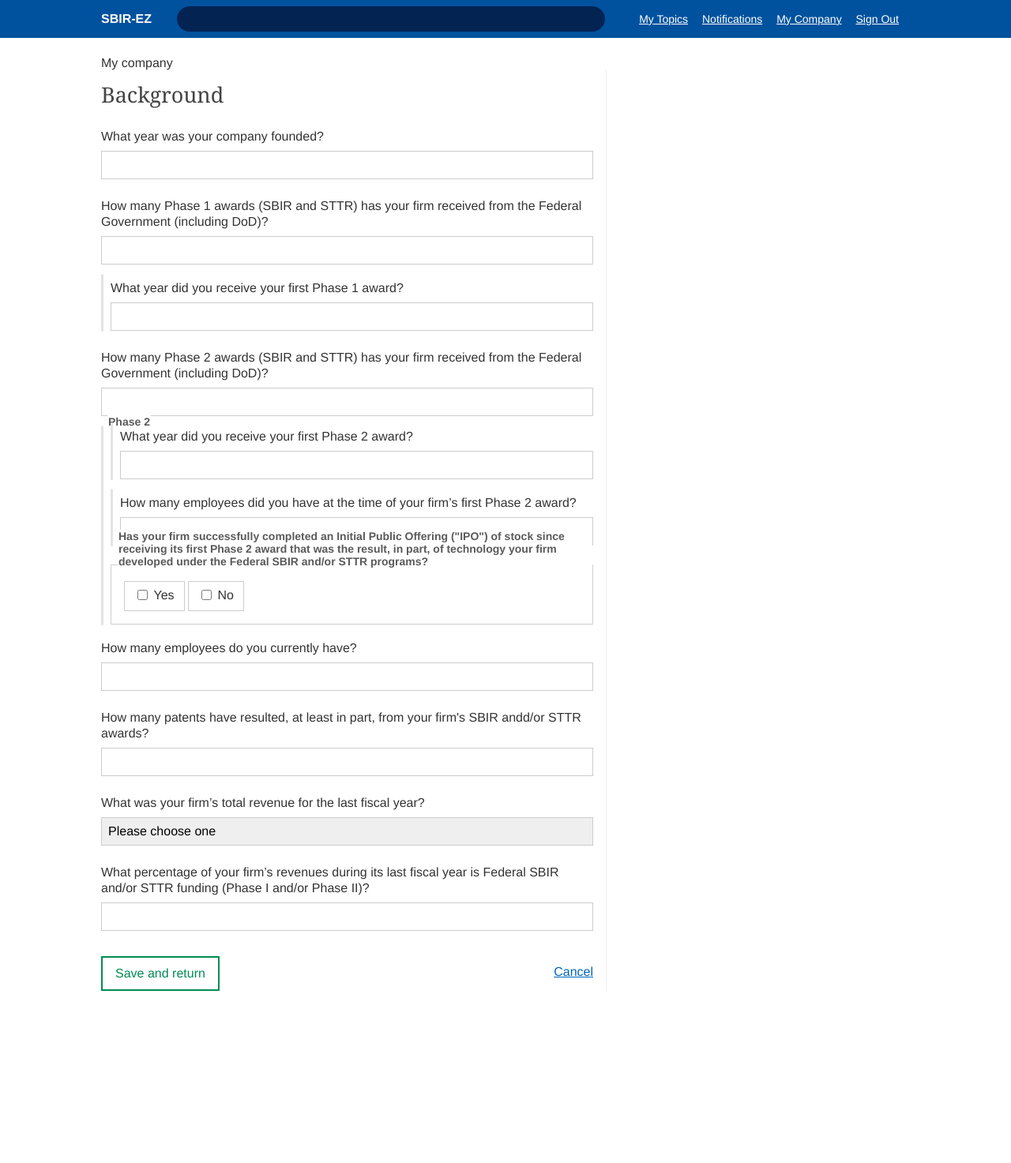
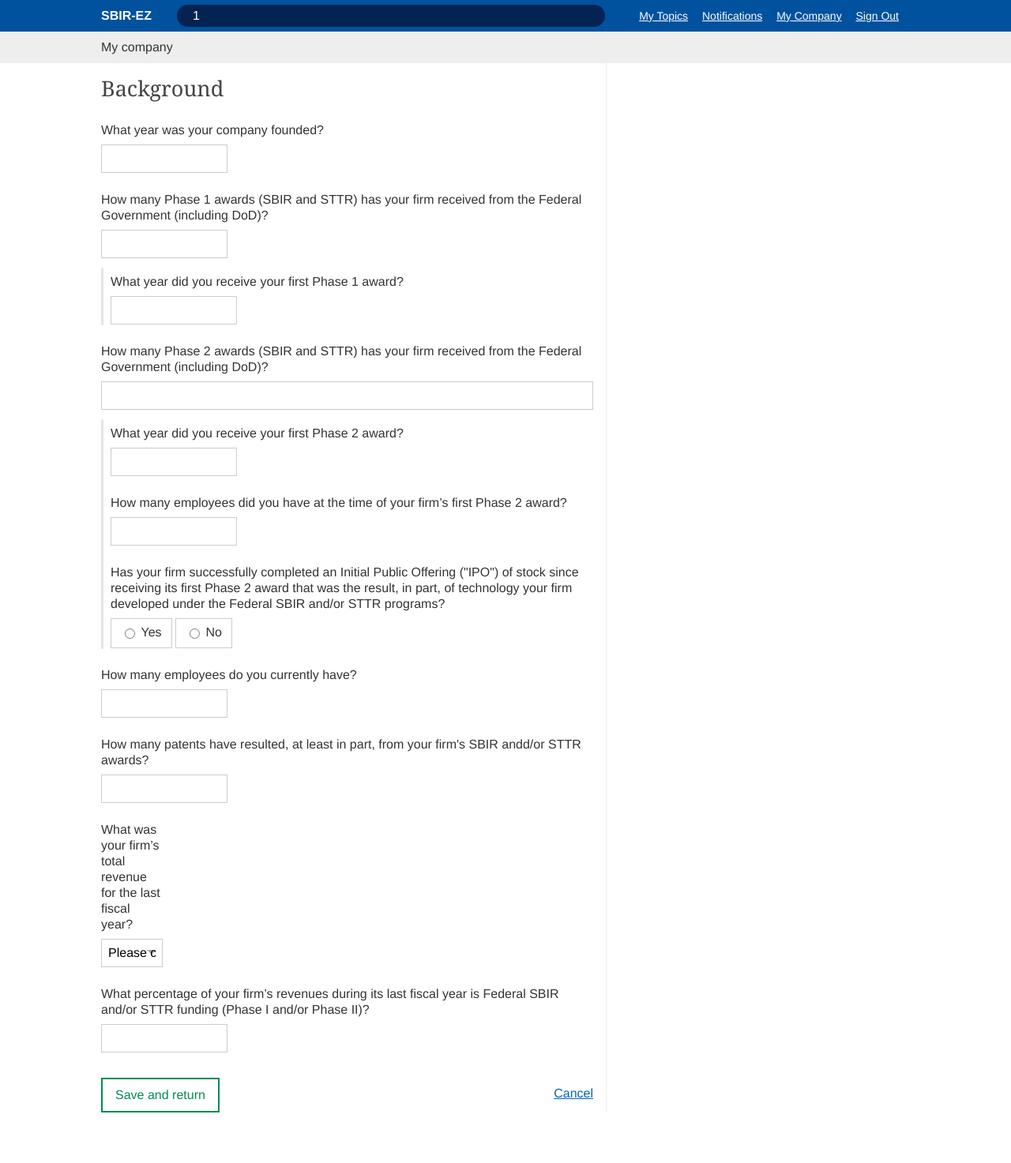
Before and after one commit to 18F/sbirez-prototype, a PHP site: page /company_background.php?query=1 in a window 1280 px wide. Shown: the whole page at 79% size. Before the commit the page ends 1255 px from the top, so only its background shows below. Run offline with PHP 8.4, Linux system fonts and the light colour scheme; some libraries are stand-ins or nearby versions.

Commit message:
Updating styles for company

```diff
--- a/_includes/_head.php
+++ b/_includes/_head.php
@@ -1,3 +1,10 @@
+<?
+  $query = $_GET["query"];
+  if($query == null || $query == "") {
+    $query = "Monopropellant";
+  }
+?>
+
 <head>
   <script src="//use.typekit.net/pyi1vdj.js"></script>
   <script>try{Typekit.load();}catch(e){}</script>
--- a/_includes/_header.php
+++ b/_includes/_header.php
@@ -1,11 +1,11 @@
 <header role="banner" class="banner">
   <div class="wrap">
     <h1>SBIR-EZ</h1>
-    <form>
+    <form action="search_results_page.php" method="get">
       <div class="field">
         <label>
           <span class="label-text">Query</span>
-          <input type="search" />
+          <input type="search" id="query" name="query" value="<?=$query ?>" />
         </label>
       </div>
       <footer>
@@ -13,10 +13,10 @@
       </footer>
     </form>
     <nav class="primary">
-      <a href="#">My Topics</a>
+      <a href="search_results_page.php">My Topics</a>
       <a href="#">Notifications</a>
-      <a href="#">My Company</a>
-      <a href="#">Sign Out</a>
+      <a href="company_background.php">My Company</a>
+      <a href="sign_in.php">Sign Out</a>
     </nav>
   </div>
 </header>
--- a/company_background.php
+++ b/company_background.php
@@ -12,19 +12,19 @@
       <div class="wrap">
         <form action="index.html">
           <h1>Background</h1>
-          <div class="field">
+          <div class="field field-year">
             <label>
               <span class="label-text">What year was your company founded?</span>
               <input type="text">
             </label>
           </div>
-          <div class="field">
+          <div class="field field-number">
             <label>
               <span class="label-text">How many Phase 1 awards (SBIR and STTR) has your firm received from the Federal Government (including DoD)?</span>
-              <input type="text">
+              <input type="number">
             </label>
           </div>
-          <div class="field is-branch">
+          <div class="field field-number is-branch">
             <label>
               <span class="label-text">What year did you receive your first Phase 1 award?</span>
               <input type="text">
@@ -36,63 +36,64 @@
               <input type="text">
             </label>
           </div>
-          <section class="fieldset is-branch">
+          <section class="fieldset fieldset-phase-2 is-branch">
             <h1>Phase 2</h1>
-            <div class="field is-branch">
+            <div class="field field-year">
               <label>
                 <span class="label-text">What year did you receive your first Phase 2 award?</span>
                 <input type="text">
               </label>
             </div>
-            <div class="field is-branch">
+            <div class="field field-year">
               <label>
                 <span class="label-text">How many employees did you have at the time of your firm&rsquo;s first Phase 2 award?</span>
                 <input type="text">
               </label>
             </div>
-            <section class="fieldset fieldset-checkbox">
+            <section class="fieldset fieldset-radio">
               <h1>Has your firm successfully completed an Initial Public Offering ("IPO") of stock since receiving its first Phase 2 award that was the result, in part, of technology your firm developed under the Federal SBIR and/or STTR programs?</h1>
               <div class="field field-radio">
                 <label>
-                  <input type="checkbox">
+                  <input type="radio">
                   <span class="label-text">Yes</span>
                 </label>
               </div>
               <div class="field field-radio">
                 <label>
-                  <input type="checkbox">
+                  <input type="radio">
                   <span class="label-text">No</span>
                 </label>
               </div>
             </section>
           </section>
-          <div class="field">
+          <div class="field field-number">
             <label>
               <span class="label-text">How many employees do you currently have?</span>
-              <input type="text">
+              <input type="number">
             </label>
           </div>
-          <div class="field">
+          <div class="field field-number">
             <label>
               <span class="label-text">How many patents have resulted, at least in part, from your firm's SBIR andd/or STTR awards?</span>
-              <input type="text">
+              <input type="number">
             </label>
           </div>
-          <div class="field">
+          <div class="field field-select">
             <label>
               <span class="label-text">What was your firm&rsquo;s total revenue for the last fiscal year?</span>
-              <select>
-                <option>Please choose one</option>
-              </select>
+              <span class="label-select">
+                <select>
+                  <option>Please choose one</option>
+                </select>
+              </span>
             </label>
           </div>
-          <div class="field">
+          <div class="field field-number">
             <label>
               <span class="label-text">What percentage of your firm&rsquo;s revenues during its last fiscal year is Federal SBIR and/or STTR funding (Phase I and/or Phase II)?</span>
-              <input type="text" />
+              <input type="number" />
             </label>
           </div>
-
           <footer>
             <button>Save and return</button>
             <a href="#">Cancel</a>
--- a/search_results_page.php
+++ b/search_results_page.php
@@ -5,7 +5,7 @@
     <? include "_includes/_header.php"; ?>
     <main class="h-feed">
       <div class="wrap">
-        <h1 class="p-name">151 Results for monopropellant thrusters</h1>
+        <h1 class="p-name">151 Results for <?= $query ?> </h1>
         <article id="AF151-06<? echo $i; ?>" class="topic h-entry is-favorite">
           <div class="topic-content">
             <h1 class="entry-title">Monopropellant Thrusters for Cubesats</h1>
--- a/stylesheets/styles.css
+++ b/stylesheets/styles.css
@@ -1,7 +1,3 @@
-/* @override http://localhost:4000/stylesheets/styles.css */
-
-/* @override http://localhost:4000/stylesheets/styles.css */
-
 /* @override http://localhost:4000/stylesheets/styles.css */
 
 /* @group bootstrap */
@@ -50,6 +46,7 @@ label { display: block; }
 
 input[type=text],
 input[type=email],
+input[type=number],
 input[type=search],
 select,
 textarea{
@@ -174,7 +171,8 @@ section.fieldset div.field:last-of-type+section.fieldset{
 	border: none;
 }
 
-.fieldset.fieldset-equivalent-work-detail > h1{ display: none; }
+.fieldset.fieldset-equivalent-work-detail > h1,
+.fieldset.fieldset-phase-2 > h1{ display: none; }
 
 section.fieldset.fieldset-radio > h1,
 div.field span.label-text{
@@ -250,6 +248,11 @@ div.field.field-checkbox+.is-branch{
 .field-overhead,
 .field-fringe-benefits input{
 	width: 33%;
+}
+
+.field-year input,
+.field-number input{
+	width: 10%;
 }
 
 /* @end */
@@ -328,9 +331,6 @@ header.banner{
 	background: #00529e;
 	color: #fff;
 	line-height: 40px;
-	margin-bottom: 24px;
-	padding-top: 4px;
-	padding-bottom: 4px;
 	overflow: hidden;
 }
 
@@ -377,8 +377,8 @@ header.banner form div.field::after{
 header.banner form div.field input {
 	border-radius: 99em;
 	border: none;
-	line-height: 24px;
-	min-height: 24px;
+	line-height: 20px;
+	min-height: 20px;
 	padding-left: 20px;
 	width: 100%;
 	background: #032353;
@@ -405,6 +405,7 @@ main{ padding-bottom: 2em; }
 main div.wrap > h1 {
 	font-size: 36px;
 	font-family: 'franklin-gothic-urw-cond', sans-serif;
+	margin-top: 24px;
 	margin-bottom: 1em;
 	margin-left: -0.03em;
 }
@@ -574,17 +575,13 @@ nav.pagination a.pagination-next{
 
 /* @group header */
 
-header.banner+header.proposal-banner{
-	margin-top: -24px;
-	margin-bottom: 24px;
-}
 
-header.proposal-banner{
+
+header.proposal-banner,
+header.company-banner{
 	background: #eee;
-	line-height: 48px;
-	font-size: 24px;
+	line-height: 40px;
 	color: #333;
-	font-family: 'franklin-gothic-urw-cond', sans-serif;
 }
 
 header.proposal-banner ol li{
@@ -661,7 +658,7 @@ body.proposal.proposal-progress-report aside span{
 	body.proposal.proposal-progress-report main.proposal-content div.wrap aside{
 		position: absolute;
 		right: 0;
-		top: 0;
+		top: 4px;
 		margin: 0;
 		width: 256px;
 		padding: 0;
```
Also changed, not shown: 1 other file.
